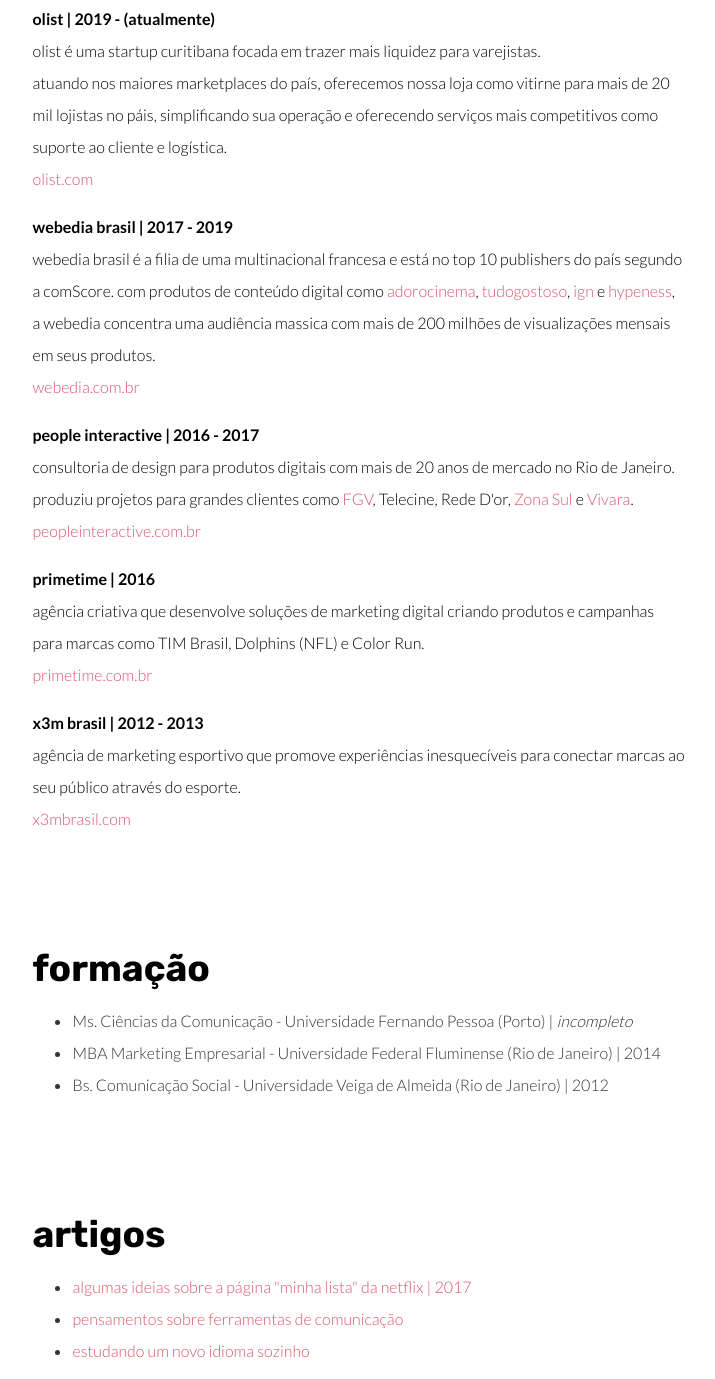
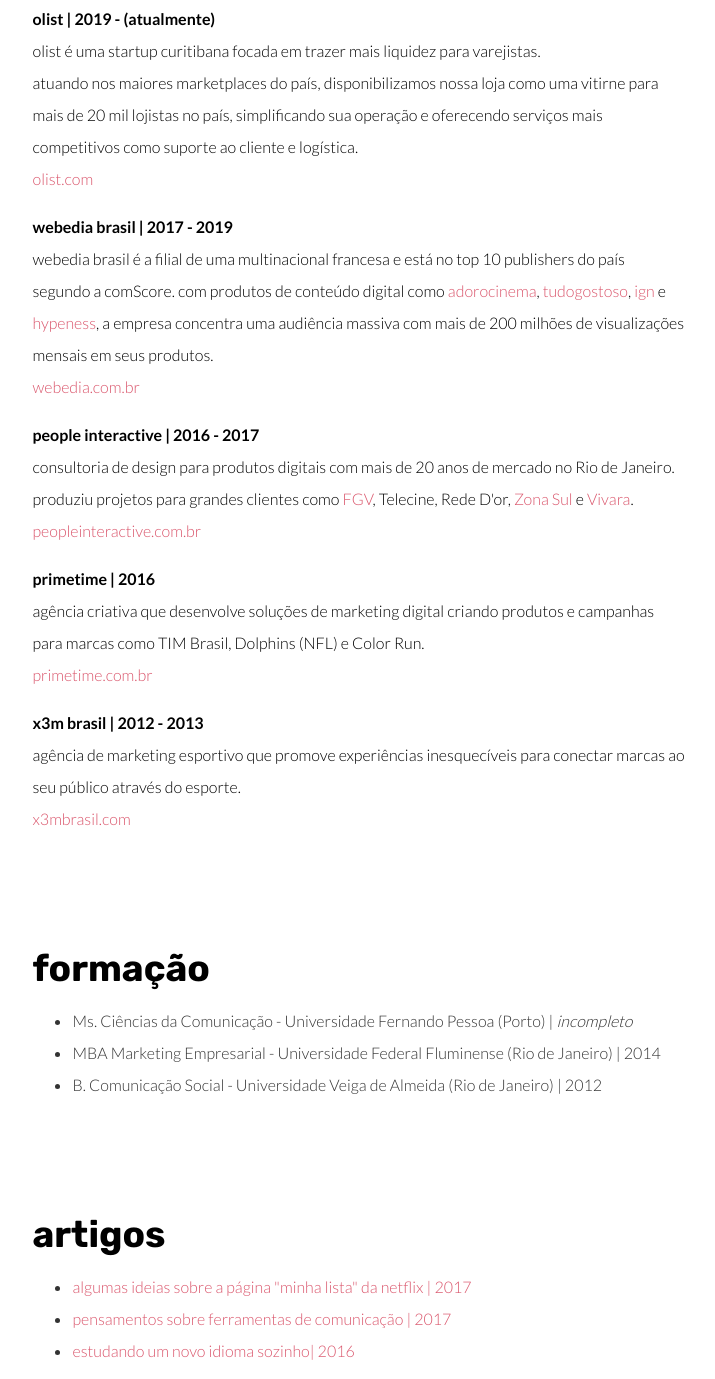
Before and after one commit to diogoazedo/diogoazedo, a plain HTML site: page index.html in a window 1280 px wide. Shown: the part 501-1880 px from the top of the page, without its empty margins (150-865 px from the left). Drawn offline with Linux system fonts and the light colour scheme.

Commit message:
Add files via upload

```diff
--- a/index.html
+++ b/index.html
@@ -62,7 +62,7 @@
         <div class="hero-full-wrapper">
           <div class="text-content">
             <h1>olá! 👋🏻</h1>
-            <p>Eu sou Diogo Azedo. Product Manager focado em criar soluções para problemas complexos centrado no usuário.
+            <p>Eu sou Diogo Azedo. product manager focado em criar soluções para problemas complexos centrado no usuário.
               Vivências reais em produtos nas fases de introdução e growth e experiência em liderança e gestão de pessoas.
             </p>
           </div>
@@ -71,13 +71,13 @@
             <p>
               <strong>olist | 2019 - (atualmente)</strong><br/>
               olist é uma startup curitibana focada em trazer mais liquidez para varejistas. <br/>
-              atuando nos maiores marketplaces do país, oferecemos nossa loja como vitirne para mais de 20 mil lojistas no páis, simplificando sua operação e oferecendo serviços mais competitivos como suporte ao cliente e logística.<br/>
+              atuando nos maiores marketplaces do país, disponibilizamos nossa loja como uma vitirne para mais de 20 mil lojistas no país, simplificando sua operação e oferecendo serviços mais competitivos como suporte ao cliente e logística.<br/>
               <a href="https://olist.com" target="_blank">olist.com</a>
             </p>
             <p>
               <strong>webedia brasil | 2017 - 2019</strong><br/>
-              webedia brasil é a filia de uma multinacional francesa e está no top 10 publishers do país segundo a comScore.
-              com produtos de conteúdo digital como <a href="adorocinema.com" target="_blank">adorocinema</a>, <a href="tudogostoso.com.br" target="_blank">tudogostoso</a>, <a href="ign.com" target="_blank">ign</a> e <a href="hypeness.com.br" target="_blank">hypeness</a>, a webedia concentra uma audiência massica com mais de 200 milhões de visualizações mensais em seus produtos.<br/>
+              webedia brasil é a filial de uma multinacional francesa e está no top 10 publishers do país segundo a comScore.
+              com produtos de conteúdo digital como <a href="adorocinema.com" target="_blank">adorocinema</a>, <a href="tudogostoso.com.br" target="_blank">tudogostoso</a>, <a href="ign.com" target="_blank">ign</a> e <a href="hypeness.com.br" target="_blank">hypeness</a>, a empresa concentra uma audiência massiva com mais de 200 milhões de visualizações mensais em seus produtos.<br/>
               <a href="http://webedia.com.br" target="_blank">webedia.com.br</a>
             </p>
             <p>
@@ -103,7 +103,7 @@
               <ul>
                 <li>Ms. Ciências da Comunicação - Universidade Fernando Pessoa (Porto) | <em>incompleto</em></li>
                 <li>MBA Marketing Empresarial - Universidade Federal Fluminense (Rio de Janeiro) | 2014</li>
-                <li>Bs. Comunicação Social - Universidade Veiga de Almeida (Rio de Janeiro) | 2012</li>
+                <li>B. Comunicação Social - Universidade Veiga de Almeida (Rio de Janeiro) | 2012</li>
               </ul>
           </div>
           <!--
@@ -115,8 +115,8 @@
             <h2>artigos</h2>
             <ul>
               <li><a href="https://www.linkedin.com/pulse/netflix-my-list-page-really-confuse-i-had-few-ideas-diogo-azedo/" target="_blank">algumas ideias sobre a página "minha lista" da netflix | 2017</a></li>
-              <li><a href="https://www.linkedin.com/pulse/melhor-ferramenta-de-mensagem-instant%C3%A2nea-diogo-azedo/" target="_blank">pensamentos sobre ferramentas de comunicação</a></li>
-              <li><a href="https://www.linkedin.com/pulse/minha-experi%C3%AAncia-de-1-ano-aprendendo-um-novo-idioma-sozinho-azedo/" tagert="_blank">estudando um novo idioma sozinho</a></li>
+              <li><a href="https://www.linkedin.com/pulse/melhor-ferramenta-de-mensagem-instant%C3%A2nea-diogo-azedo/" target="_blank">pensamentos sobre ferramentas de comunicação | 2017</a></li>
+              <li><a href="https://www.linkedin.com/pulse/minha-experi%C3%AAncia-de-1-ano-aprendendo-um-novo-idioma-sozinho-azedo/" tagert="_blank">estudando um novo idioma sozinho| 2016</a></li>
             </ul>
           </a>
           </div>
```
